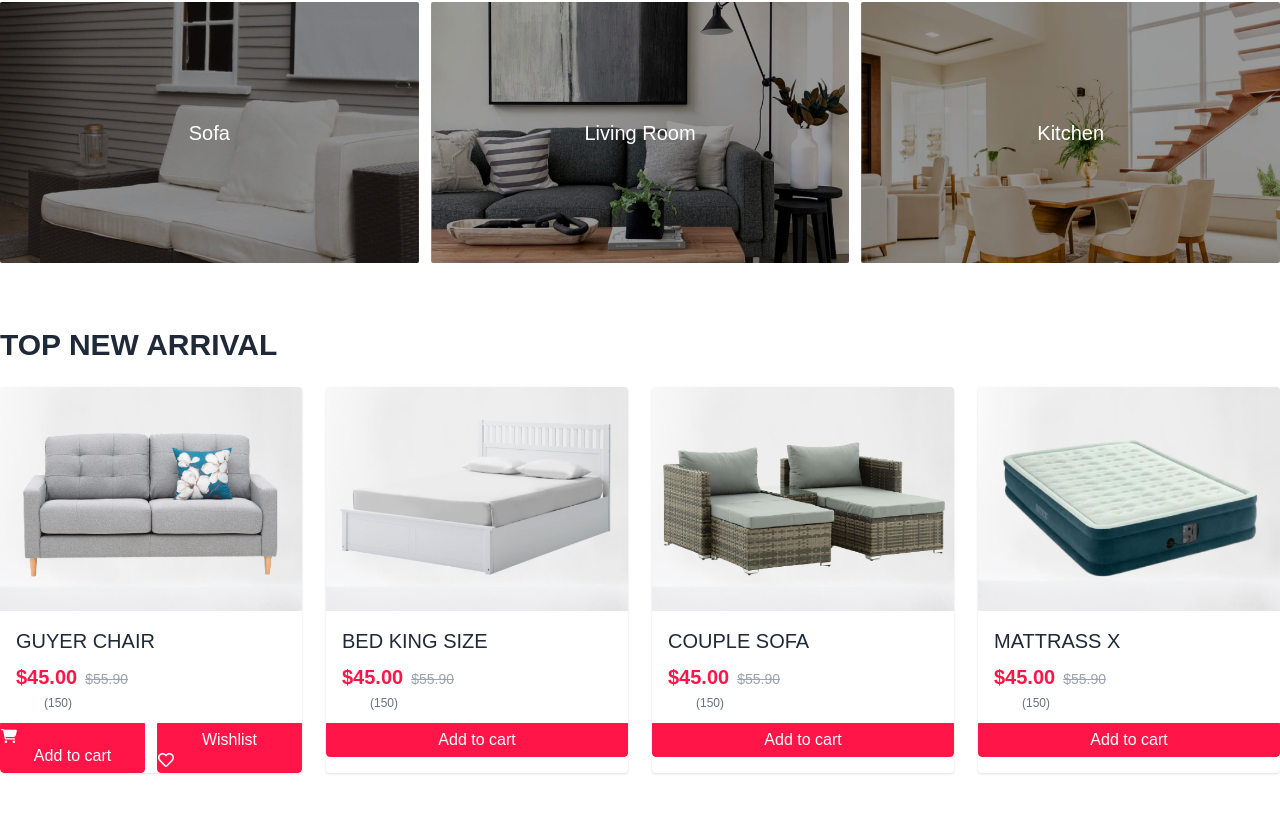
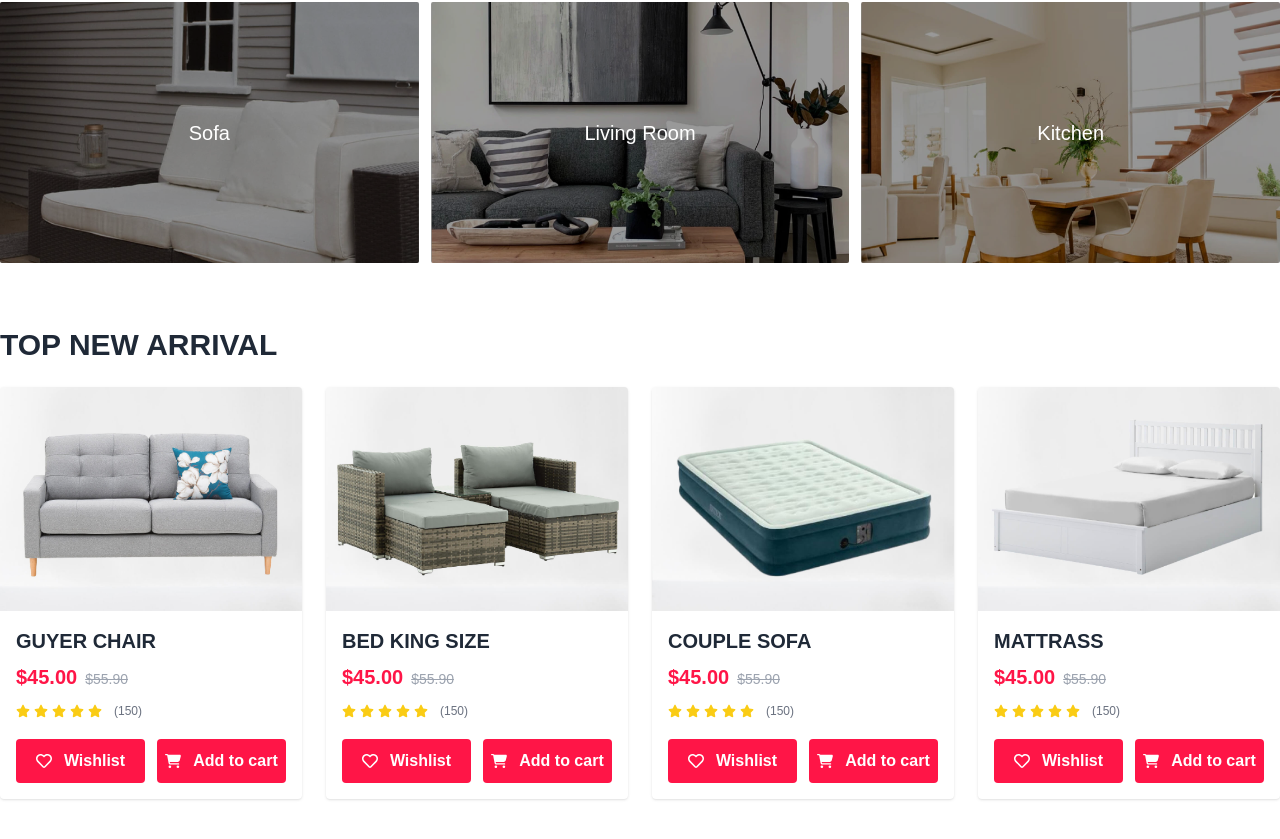
Before and after one commit to faysal-hossain11/e-commer-sofa, a Next.js app: page / in a window 1280 px wide. Shown: the part 1341-2180 px from the top of the page. Built offline with nearby package versions, Linux system fonts and the light colour scheme.

Commit message:
today update product card

```diff
--- a/app/page.js
+++ b/app/page.js
@@ -17,6 +17,7 @@ import Product4 from '@/app/assets/images/products/product4.jpg';
 import { FaRegHeart } from "react-icons/fa";
 import { FaRegEye } from "react-icons/fa";
 import { FaCartShopping } from "react-icons/fa6";
+import { FaStar } from "react-icons/fa6";
 export default function Home() {
   return (
     <>
@@ -122,33 +123,118 @@ export default function Home() {
             </div>
             <div className="pt-4 pb-3 px-4">
               <Link href="#">
-                <h4 className="uppercase font-medium text-xl mb-2 text-gray-800 hover:text-primary transition">Guyer Chair</h4>
+                <h4 className="uppercase font-semibold text-xl mb-2 text-gray-800 hover:text-primary transition">Guyer Chair</h4>
               </Link>
               <div className="flex items-baseline mb-1 space-x-2">
                 <p className="text-xl text-primary font-semibold">$45.00</p>
                 <p className="text-sm text-gray-400 line-through">$55.90</p>
               </div>
-              <div className="flex items-center">
+              <div className="flex items-center py-2">
                 <div className="flex gap-1 text-sm text-yellow-400">
-                  <span><i className="fa-solid fa-star"></i></span>
-                  <span><i className="fa-solid fa-star"></i></span>
-                  <span><i className="fa-solid fa-star"></i></span>
-                  <span><i className="fa-solid fa-star"></i></span>
-                  <span><i className="fa-solid fa-star"></i></span>
+                  <span><FaStar /></span>
+                  <span><FaStar /></span>
+                  <span><FaStar /></span>
+                  <span><FaStar /></span>
+                  <span><FaStar /></span>
                 </div>
                 <div className="text-xs text-gray-500 ml-3">(150)</div>
               </div>
             </div>
-            <div className="flex gap-3">
+            <div className="flex gap-3 pb-4 px-4">
               <Link href="#"
-                className="block w-full py-1 text-center text-white bg-primary border border-primary rounded-b hover:bg-transparent hover:text-primary transition-all duration-300"><FaCartShopping /> Add to cart</Link>
+                className="w-full py-[10px] text-center text-white bg-primary hover:bg-black transition-all duration-300 flex items-center justify-center gap-3 font-semibold rounded "
+                title="add to wishlist">
+                <FaRegHeart />
+                Wishlist
+              </Link>
+              <Link href="#"
+                className="w-full py-[10px] text-center text-white bg-primary hover:bg-black transition-all duration-300 flex items-center justify-center gap-3 font-semibold rounded "><FaCartShopping /> Add to cart</Link>
+            </div>
+          </div>
+          <div className="bg-white shadow rounded overflow-hidden group">
+            <div className="relative">
+              <Image src={Product2} alt="product 1" className="w-full" />
+              <div className="absolute inset-0 bg-black bg-opacity-40 flex items-center
+                    justify-center gap-2 opacity-0 group-hover:opacity-100 transition">
+                <Link href="#"
+                  className="text-white text-lg w-8 h-8 rounded-full bg-primary flex items-center justify-center hover:bg-gray-800 transition"
+                  title="view product">
+                  <FaRegEye />
+                </Link>
 
+              </div>
+            </div>
+            <div className="pt-4 pb-3 px-4">
+              <Link href="#">
+                <h4 className="uppercase font-semibold text-xl mb-2 text-gray-800 hover:text-primary transition">Bed King Size</h4>
+              </Link>
+              <div className="flex items-baseline mb-1 space-x-2">
+                <p className="text-xl text-primary font-semibold">$45.00</p>
+                <p className="text-sm text-gray-400 line-through">$55.90</p>
+              </div>
+              <div className="flex items-center py-2">
+                <div className="flex gap-1 text-sm text-yellow-400">
+                  <span><FaStar /></span>
+                  <span><FaStar /></span>
+                  <span><FaStar /></span>
+                  <span><FaStar /></span>
+                  <span><FaStar /></span>
+                </div>
+                <div className="text-xs text-gray-500 ml-3">(150)</div>
+              </div>
+            </div>
+            <div className="flex gap-3 pb-4 px-4">
               <Link href="#"
-                className="block w-full py-1 text-center text-white bg-primary border border-primary rounded-b hover:bg-transparent hover:text-primary transition-all duration-300"
+                className="w-full py-[10px] text-center text-white bg-primary hover:bg-black transition-all duration-300 flex items-center justify-center gap-3 font-semibold rounded "
                 title="add to wishlist">
-                  Wishlist
-               <FaRegHeart />
+                <FaRegHeart />
+                Wishlist
               </Link>
+              <Link href="#"
+                className="w-full py-[10px] text-center text-white bg-primary hover:bg-black transition-all duration-300 flex items-center justify-center gap-3 font-semibold rounded "><FaCartShopping /> Add to cart</Link>
+            </div>
+          </div>
+          <div className="bg-white shadow rounded overflow-hidden group">
+            <div className="relative">
+              <Image src={Product3} alt="product 1" className="w-full" />
+              <div className="absolute inset-0 bg-black bg-opacity-40 flex items-center
+                    justify-center gap-2 opacity-0 group-hover:opacity-100 transition">
+                <Link href="#"
+                  className="text-white text-lg w-8 h-8 rounded-full bg-primary flex items-center justify-center hover:bg-gray-800 transition"
+                  title="view product">
+                  <FaRegEye />
+                </Link>
+
+              </div>
+            </div>
+            <div className="pt-4 pb-3 px-4">
+              <Link href="#">
+                <h4 className="uppercase font-semibold text-xl mb-2 text-gray-800 hover:text-primary transition">Couple Sofa</h4>
+              </Link>
+              <div className="flex items-baseline mb-1 space-x-2">
+                <p className="text-xl text-primary font-semibold">$45.00</p>
+                <p className="text-sm text-gray-400 line-through">$55.90</p>
+              </div>
+              <div className="flex items-center py-2">
+                <div className="flex gap-1 text-sm text-yellow-400">
+                  <span><FaStar /></span>
+                  <span><FaStar /></span>
+                  <span><FaStar /></span>
+                  <span><FaStar /></span>
+                  <span><FaStar /></span>
+                </div>
+                <div className="text-xs text-gray-500 ml-3">(150)</div>
+              </div>
+            </div>
+            <div className="flex gap-3 pb-4 px-4">
+              <Link href="#"
+                className="w-full py-[10px] text-center text-white bg-primary hover:bg-black transition-all duration-300 flex items-center justify-center gap-3 font-semibold rounded "
+                title="add to wishlist">
+                <FaRegHeart />
+                Wishlist
+              </Link>
+              <Link href="#"
+                className="w-full py-[10px] text-center text-white bg-primary hover:bg-black transition-all duration-300 flex items-center justify-center gap-3 font-semibold rounded "><FaCartShopping /> Add to cart</Link>
             </div>
           </div>
           <div className="bg-white shadow rounded overflow-hidden group">
@@ -157,122 +243,42 @@ export default function Home() {
               <div className="absolute inset-0 bg-black bg-opacity-40 flex items-center
                     justify-center gap-2 opacity-0 group-hover:opacity-100 transition">
                 <Link href="#"
-                  className="text-white text-lg w-9 h-8 rounded-full bg-primary flex items-center justify-center hover:bg-gray-800 transition"
+                  className="text-white text-lg w-8 h-8 rounded-full bg-primary flex items-center justify-center hover:bg-gray-800 transition"
                   title="view product">
-                  <i className="fa-solid fa-magnifying-glass"></i>
+                  <FaRegEye />
                 </Link>
-                <Link href="#"
-                  className="text-white text-lg w-9 h-8 rounded-full bg-primary flex items-center justify-center hover:bg-gray-800 transition"
-                  title="add to wishlist">
-                  <i className="fa-solid fa-heart"></i>
-                </Link>
+
               </div>
             </div>
             <div className="pt-4 pb-3 px-4">
               <Link href="#">
-                <h4 className="uppercase font-medium text-xl mb-2 text-gray-800 hover:text-primary transition">Bed
-                  King Size</h4>
+                <h4 className="uppercase font-semibold text-xl mb-2 text-gray-800 hover:text-primary transition">Mattrass</h4>
               </Link>
               <div className="flex items-baseline mb-1 space-x-2">
                 <p className="text-xl text-primary font-semibold">$45.00</p>
                 <p className="text-sm text-gray-400 line-through">$55.90</p>
               </div>
-              <div className="flex items-center">
+              <div className="flex items-center py-2">
                 <div className="flex gap-1 text-sm text-yellow-400">
-                  <span><i className="fa-solid fa-star"></i></span>
-                  <span><i className="fa-solid fa-star"></i></span>
-                  <span><i className="fa-solid fa-star"></i></span>
-                  <span><i className="fa-solid fa-star"></i></span>
-                  <span><i className="fa-solid fa-star"></i></span>
+                  <span><FaStar /></span>
+                  <span><FaStar /></span>
+                  <span><FaStar /></span>
+                  <span><FaStar /></span>
+                  <span><FaStar /></span>
                 </div>
                 <div className="text-xs text-gray-500 ml-3">(150)</div>
               </div>
             </div>
-            <Link href="#"
-              className="block w-full py-1 text-center text-white bg-primary border border-primary rounded-b hover:bg-transparent hover:text-primary transition">Add
-              to cart</Link>
-          </div>
-          <div className="bg-white shadow rounded overflow-hidden group">
-            <div className="relative">
-              <Image src={Product2} alt="product 1" className="w-full" />
-              <div className="absolute inset-0 bg-black bg-opacity-40 flex items-center
-                    justify-center gap-2 opacity-0 group-hover:opacity-100 transition">
-                <Link href="#"
-                  className="text-white text-lg w-9 h-8 rounded-full bg-primary flex items-center justify-center hover:bg-gray-800 transition"
-                  title="view product">
-                  <i className="fa-solid fa-magnifying-glass"></i>
-                </Link>
-                <Link href="#"
-                  className="text-white text-lg w-9 h-8 rounded-full bg-primary flex items-center justify-center hover:bg-gray-800 transition"
-                  title="add to wishlist">
-                  <i className="fa-solid fa-heart"></i>
-                </Link>
-              </div>
+            <div className="flex gap-3 pb-4 px-4">
+              <Link href="#"
+                className="w-full py-[10px] text-center text-white bg-primary hover:bg-black transition-all duration-300 flex items-center justify-center gap-3 font-semibold rounded "
+                title="add to wishlist">
+                <FaRegHeart />
+                Wishlist
+              </Link>
+              <Link href="#"
+                className="w-full py-[10px] text-center text-white bg-primary hover:bg-black transition-all duration-300 flex items-center justify-center gap-3 font-semibold rounded "><FaCartShopping /> Add to cart</Link>
             </div>
-            <div className="pt-4 pb-3 px-4">
-              <Link href="#">
-                <h4 className="uppercase font-medium text-xl mb-2 text-gray-800 hover:text-primary transition">
-                  Couple Sofa</h4>
-              </Link>
-              <div className="flex items-baseline mb-1 space-x-2">
-                <p className="text-xl text-primary font-semibold">$45.00</p>
-                <p className="text-sm text-gray-400 line-through">$55.90</p>
-              </div>
-              <div className="flex items-center">
-                <div className="flex gap-1 text-sm text-yellow-400">
-                  <span><i className="fa-solid fa-star"></i></span>
-                  <span><i className="fa-solid fa-star"></i></span>
-                  <span><i className="fa-solid fa-star"></i></span>
-                  <span><i className="fa-solid fa-star"></i></span>
-                  <span><i className="fa-solid fa-star"></i></span>
-                </div>
-                <div className="text-xs text-gray-500 ml-3">(150)</div>
-              </div>
-            </div>
-            <Link href="#"
-              className="block w-full py-1 text-center text-white bg-primary border border-primary rounded-b hover:bg-transparent hover:text-primary transition">Add
-              to cart</Link>
-          </div>
-          <div className="bg-white shadow rounded overflow-hidden group">
-            <div className="relative">
-              <Image src={Product3} alt="product 1" className="w-full" />
-              <div className="absolute inset-0 bg-black bg-opacity-40 flex items-center
-                    justify-center gap-2 opacity-0 group-hover:opacity-100 transition">
-                <Link href="#"
-                  className="text-white text-lg w-9 h-8 rounded-full bg-primary flex items-center justify-center hover:bg-gray-800 transition"
-                  title="view product">
-                  <i className="fa-solid fa-magnifying-glass"></i>
-                </Link>
-                <Link href="#"
-                  className="text-white text-lg w-9 h-8 rounded-full bg-primary flex items-center justify-center hover:bg-gray-800 transition"
-                  title="add to wishlist">
-                  <i className="fa-solid fa-heart"></i>
-                </Link>
-              </div>
-            </div>
-            <div className="pt-4 pb-3 px-4">
-              <Link href="#">
-                <h4 className="uppercase font-medium text-xl mb-2 text-gray-800 hover:text-primary transition">
-                  Mattrass X</h4>
-              </Link>
-              <div className="flex items-baseline mb-1 space-x-2">
-                <p className="text-xl text-primary font-semibold">$45.00</p>
-                <p className="text-sm text-gray-400 line-through">$55.90</p>
-              </div>
-              <div className="flex items-center">
-                <div className="flex gap-1 text-sm text-yellow-400">
-                  <span><i className="fa-solid fa-star"></i></span>
-                  <span><i className="fa-solid fa-star"></i></span>
-                  <span><i className="fa-solid fa-star"></i></span>
-                  <span><i className="fa-solid fa-star"></i></span>
-                  <span><i className="fa-solid fa-star"></i></span>
-                </div>
-                <div className="text-xs text-gray-500 ml-3">(150)</div>
-              </div>
-            </div>
-            <Link href="#"
-              className="block w-full py-1 text-center text-white bg-primary border border-primary rounded-b hover:bg-transparent hover:text-primary transition">Add
-              to cart</Link>
           </div>
         </div>
       </div>
```
